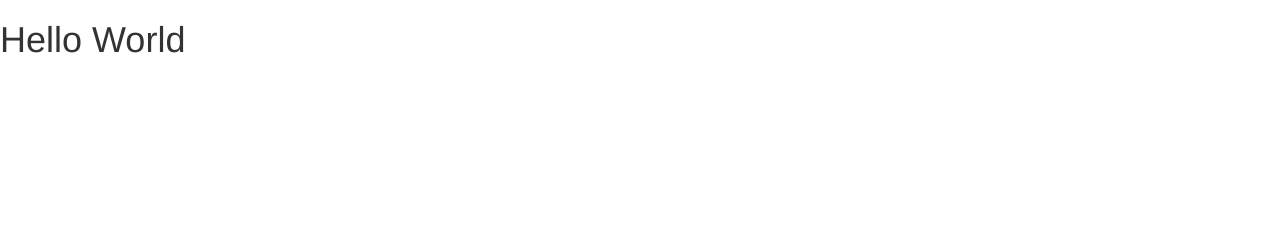
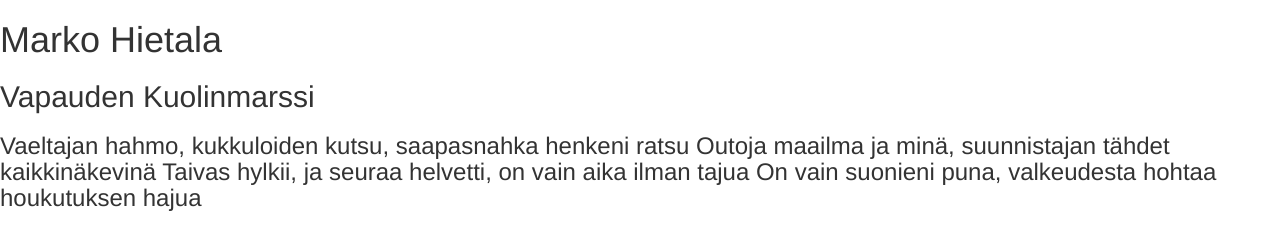
Before and after one commit to Ras-fael/nauka-gita-2, a plain HTML site: page index.html in a window 1280 px wide. Drawn offline with nearby package versions, Linux system fonts and the light colour scheme; files that its build step writes are made by us from their sources.

Commit message:
Add text to index.html

```diff
--- a/index.html
+++ b/index.html
@@ -8,6 +8,16 @@
 		<link rel="stylesheet" href="style.css">
 	</head>
 	<body>
-		<h1>Hello World</h1>
+		<h1>Marko Hietala </h1>
+		<h2>Vapauden Kuolinmarssi</h2>
+		<h3>Vaeltajan hahmo, kukkuloiden kutsu,
+			saapasnahka henkeni ratsu
+			Outoja maailma ja minä,
+			suunnistajan tähdet kaikkinäkevinä
+			Taivas hylkii, ja seuraa helvetti,
+			on vain aika ilman tajua
+			On vain suonieni puna,
+			valkeudesta hohtaa
+			houkutuksen hajua </h3>
 	</body>
 </html>
```
